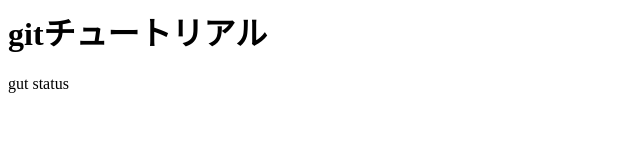
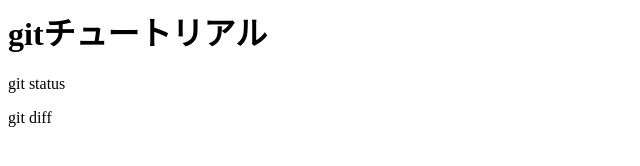
Before and after one commit to ryota1119/git_tutorial, a plain HTML site: page index.html in a window 1280 px wide. Shown: the full height of the page, 0-640 px from the left. Drawn offline with Linux system fonts and the light colour scheme.

Commit message:
git diffを追記

```diff
--- a/index.html
+++ b/index.html
@@ -1,2 +1,3 @@
 <h1>gitチュートリアル</h1>
-<p>gut status</p>
+<p>git status</p>
+<p>git diff</p>
```
